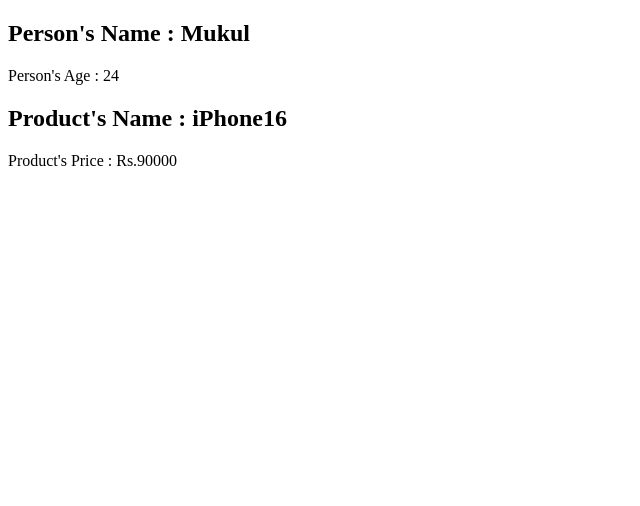
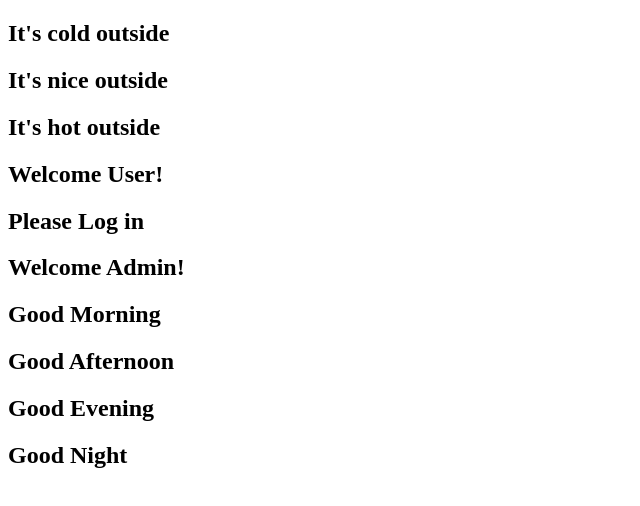
Before and after one commit to the-rawat-dev/mastering-react-repo-part-1, a React (Vite) app: page / in a window 1280 px wide. Shown: the top 506 px of the page, without its empty margins (0-640 px from the left). Built offline with nearby package versions, Linux system fonts and the light colour scheme.

Commit message:
feat : added challenge 8 for conditional rendering

```diff
--- a/src/App.jsx
+++ b/src/App.jsx
@@ -1,11 +1,24 @@
-import Person from "./components/challenge-7/Person";
-import Product from "./components/challenge-7/Product";
+import Greeting from "./components/challenge-8/Greeting";
+import UserStatus from "./components/challenge-8/UserStatus";
+import Weather from "./components/challenge-8/Weather";
 
 function App() {
   return (
     <div>
-      <Person name="Mukul" age={24} />
-      <Product name="iPhone16" price={90000} />
+      {/* Weather component  */}
+      <Weather temperature={10} />
+      <Weather temperature={20} />
+      <Weather temperature={40} />
+      {/* UserStatus component */}
+      <UserStatus loggedIn={true} />
+      <UserStatus loggedIn={false} />
+      <UserStatus isAdmin={true} loggedIn={true} />
+
+      {/* Greeting component */}
+      <Greeting timeOfDay="morning" />
+      <Greeting timeOfDay="afternoon" />
+      <Greeting timeOfDay="evening" />
+      <Greeting timeOfDay="night" />
     </div>
   );
 }
--- /dev/null
+++ b/src/components/challenge-8/Greeting.jsx
@@ -0,0 +1,14 @@
+const Greeting = ({ timeOfDay }) => {
+  return timeOfDay === "morning" ? (
+    <h2>Good Morning</h2>
+  ) : timeOfDay === "afternoon" ? (
+    <h2>Good Afternoon</h2>
+  ) : timeOfDay === "evening" ? (
+    <h2>Good Evening</h2>
+  ) : timeOfDay === "night" ? (
+    <h2>Good Night</h2>
+  ) : (
+    <h2>Invalid Input</h2>
+  );
+};
+export default Greeting;
--- /dev/null
+++ b/src/components/challenge-8/UserStatus.jsx
@@ -0,0 +1,10 @@
+const UserStatus = ({ loggedIn, isAdmin }) => {
+  if (loggedIn && isAdmin) {
+    return <h2>Welcome Admin!</h2>;
+  } else if (loggedIn) {
+    return <h2>Welcome User!</h2>;
+  } else {
+    return <h2>Please Log in</h2>;
+  }
+};
+export default UserStatus;
--- /dev/null
+++ b/src/components/challenge-8/Weather.jsx
@@ -0,0 +1,10 @@
+const Weather = ({ temperature }) => {
+  if (temperature <= 15) {
+    return <h2>It's cold outside</h2>;
+  } else if (temperature > 15 && temperature < 25) {
+    return <h2>It's nice outside</h2>;
+  } else {
+    return <h2>It's hot outside</h2>;
+  }
+};
+export default Weather;
```
